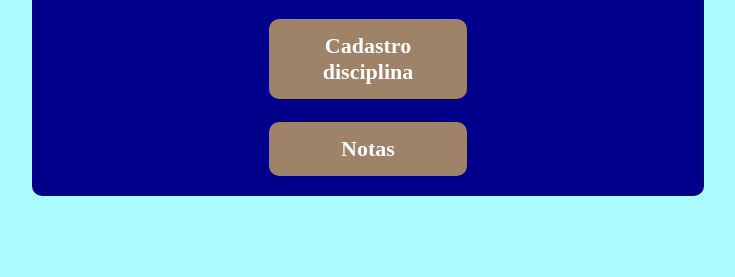
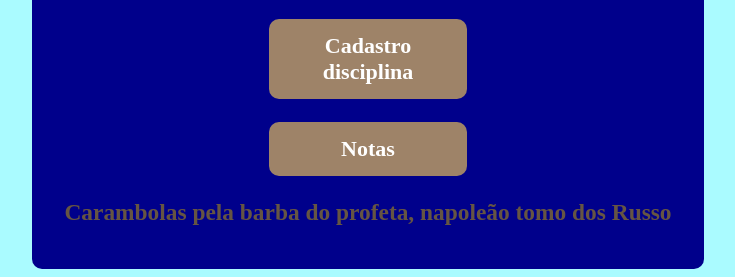
Before and after one commit to Deodato-php/AtividadeEscolar, a PHP site: page / in a window 1280 px wide. Shown: the part 679-956 px from the top of the page, without its empty margins (272-1007 px from the left). Before the commit the page ends 875 px from the top, so only its background shows below. Run offline with PHP 8.4, Linux system fonts and the light colour scheme.

Commit message:
Atualizção do index

```diff
--- a/index.php
+++ b/index.php
@@ -31,7 +31,9 @@
 			<a href="cadDisciplina.php" class="links">Cadastro disciplina</a>
 			<br/><br/>
 			<a href="cadNotas.php" class="links">Notas</a>
+			<h3>Carambolas pela barba do profeta, napoleão tomo dos Russo</h3>
 		</div>
 		</center>
+
 </body>
 </html>
```
